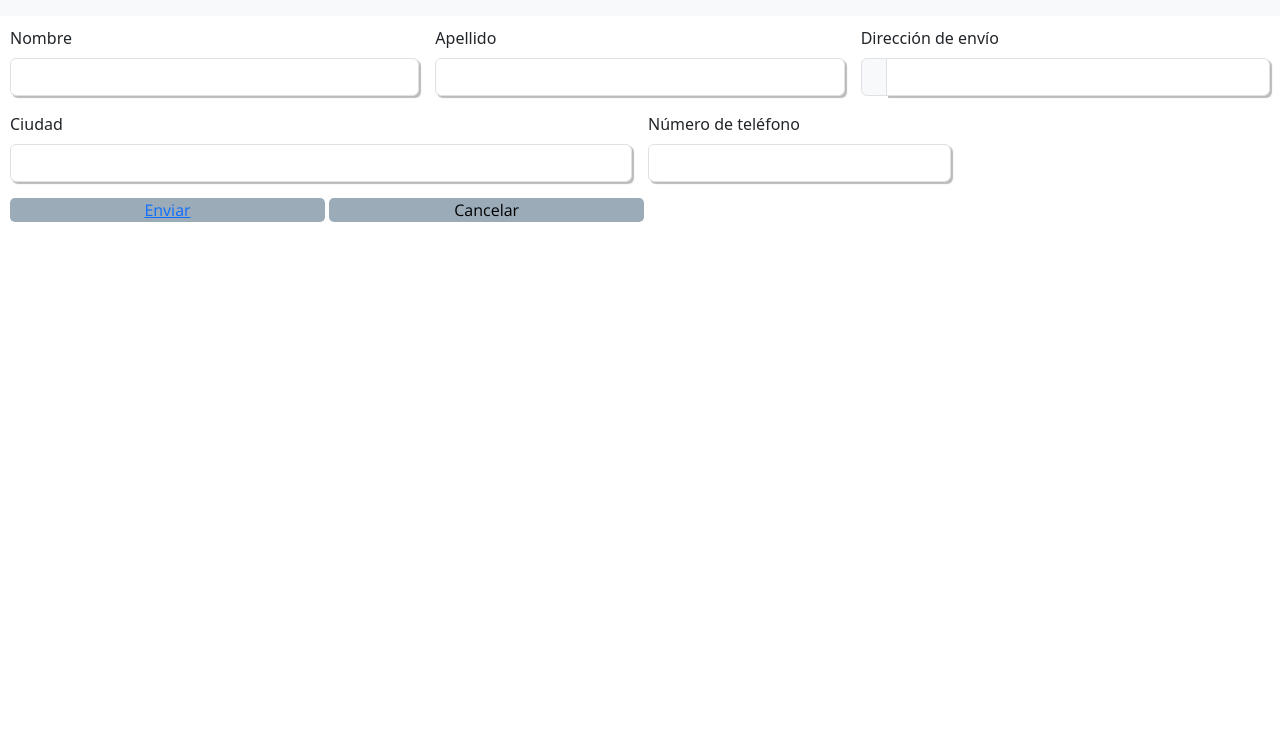
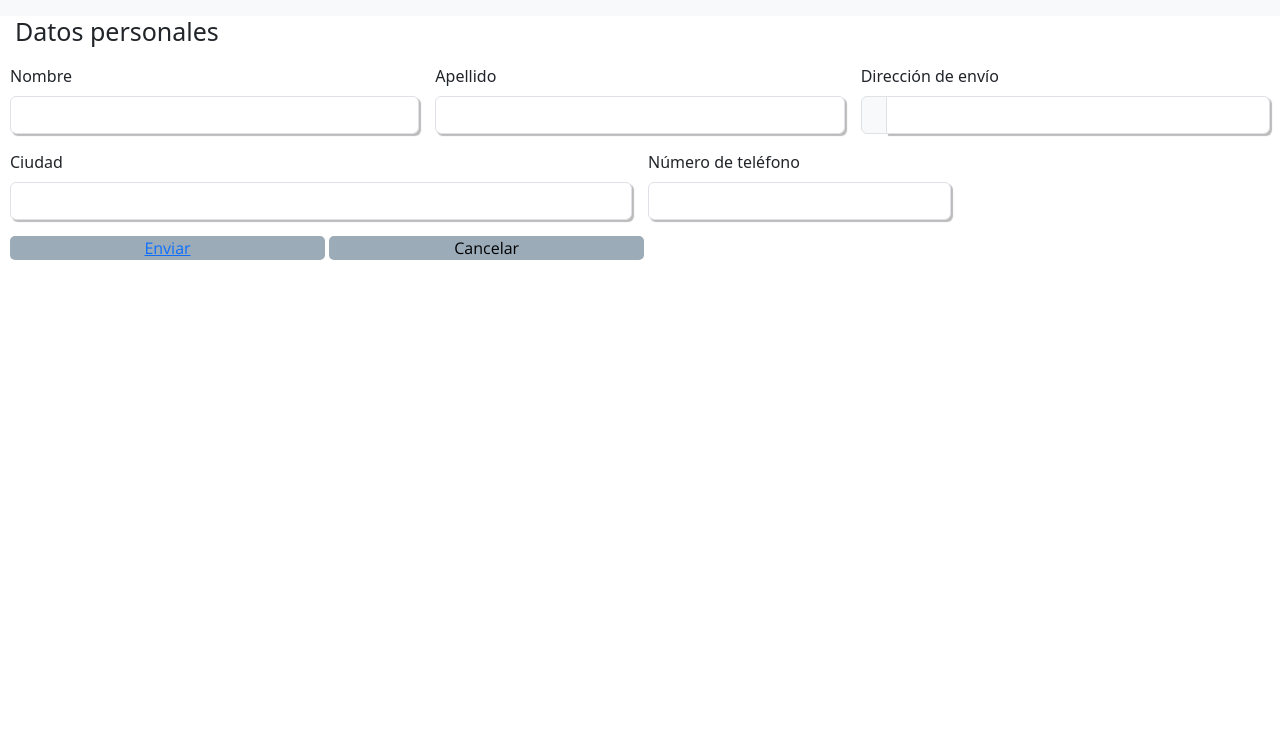
Before and after one commit to Dhianeliz-Logreira/EntregaFinal3-Logreira, a website: page pages/compra.html in a window 1280 px wide. Shown: the part 57-800 px from the top of the page. Drawn offline with nearby package versions, Linux system fonts and the light colour scheme.

Commit message:
actualizacionesfontsize

```diff
--- a/pages/compra.html
+++ b/pages/compra.html
@@ -64,6 +64,7 @@
     <!--INICIO DE MAIN-->
     <main class="main-compra">
         <!--FORMULARIO-->
+        <h1 class="hh">Datos personales</h1>
         <div class="form1">
             <form class="row g-3 needs-validation" novalidate>
                 <div class="col-md-4 position-relative">
--- a/scss/layout/_main-categoria.scss
+++ b/scss/layout/_main-categoria.scss
@@ -1,5 +1,9 @@
 
-    .banner{
+.h{
+    text-align: center;
+    font-size: 1.75rem;
+}
+   .banner{
         text-align: center;
         padding-top: .9375rem;
     }
--- a/scss/layout/_main-compra.scss
+++ b/scss/layout/_main-compra.scss
@@ -13,4 +13,9 @@
         width: 25%;
         border: none;
     }
+    .hh{
+        text-align: left;
+        padding-left: .9375rem;
+        font-size: 1.5625rem;
+    }
 }
```
Also changed, not shown: pages/categoria.html (+1 -0 lines), css/style.css, 1 other file.
